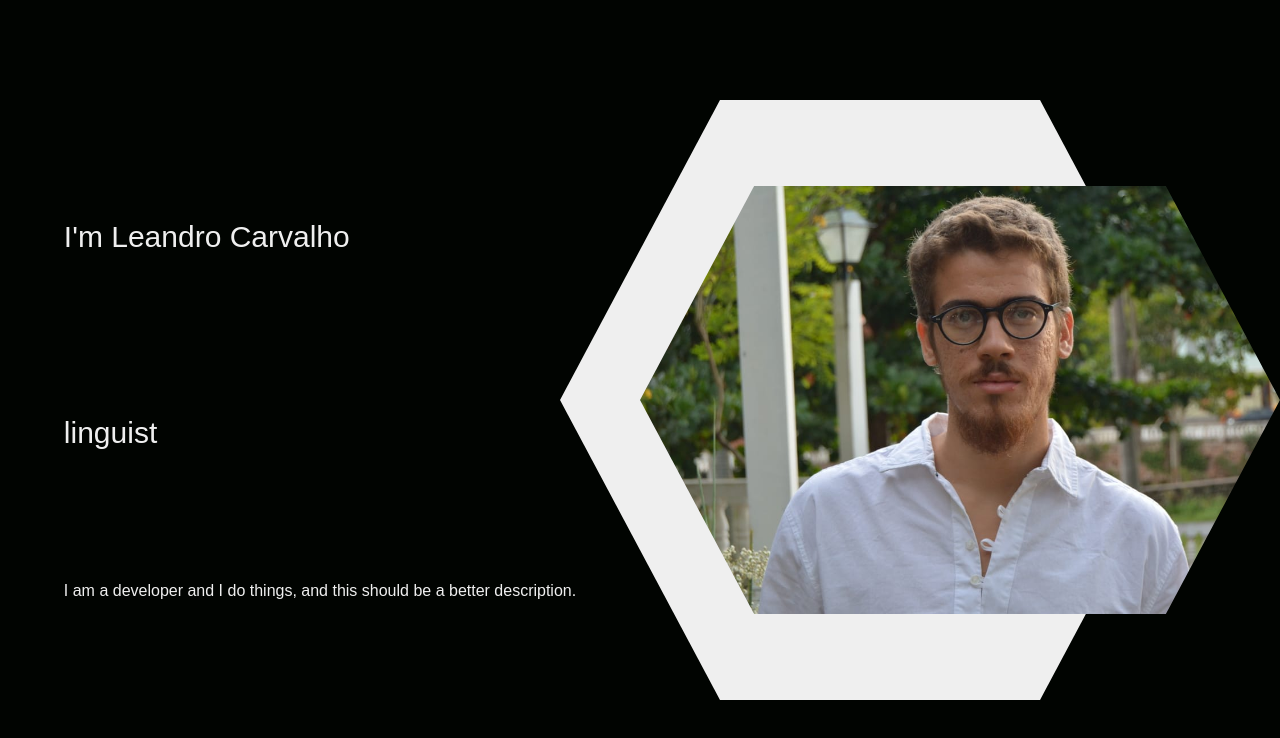
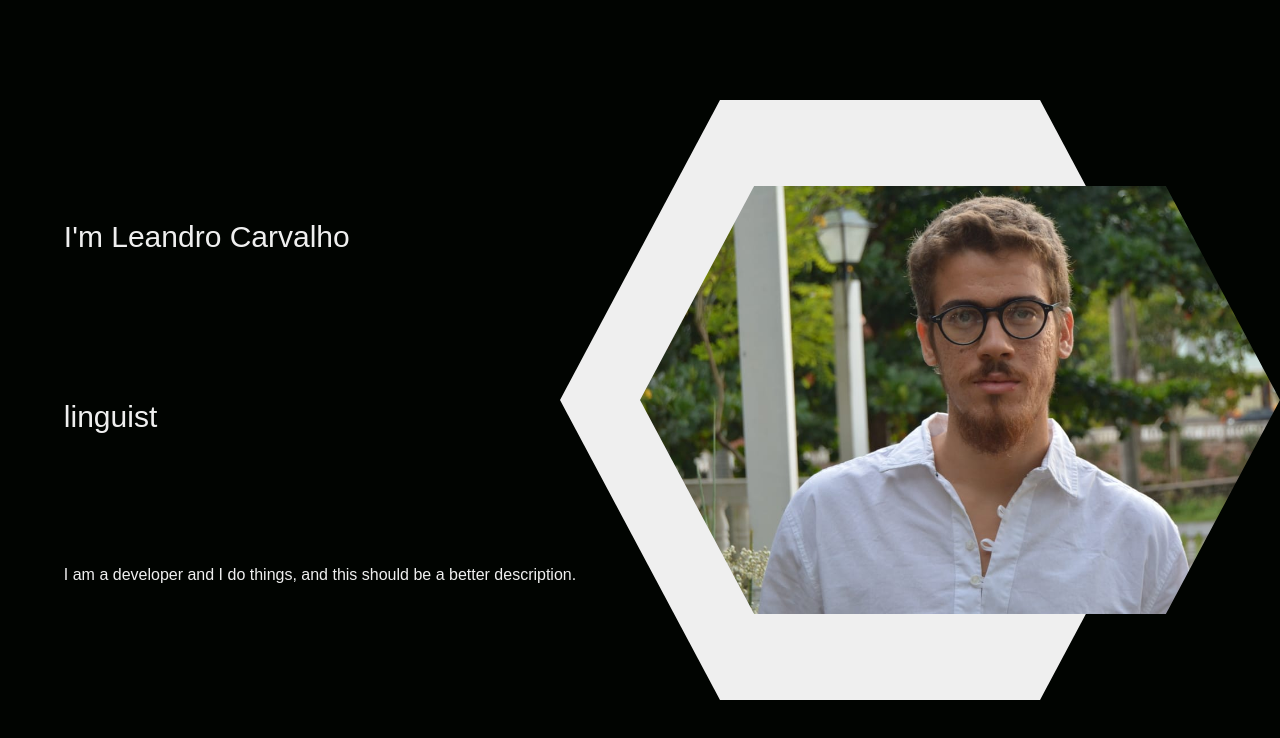
Before and after one commit to lndrcrvlh/carvalho-portfolio, a React (Create React App) app: page / in a window 1280 px wide. Shown: the top 738 px of the page. Built offline with nearby package versions, Linux system fonts and the light colour scheme; a web font is replaced by a local one.

Commit message:
Changes description to p tag instead of div

```diff
--- a/src/components/introduction/intro.jsx
+++ b/src/components/introduction/intro.jsx
@@ -16,9 +16,9 @@ const Intro = () => {
                             <div className="intro-title-item">traveler</div>
                         </div>
                     </div>
-                    <div className="intro-description">
+                    <p className="intro-description">
                         I am a developer and I do things, and this should be a better description.
-                    </div>
+                    </p>
                 </div>
             </div>
             <div className="intro-right">
```
